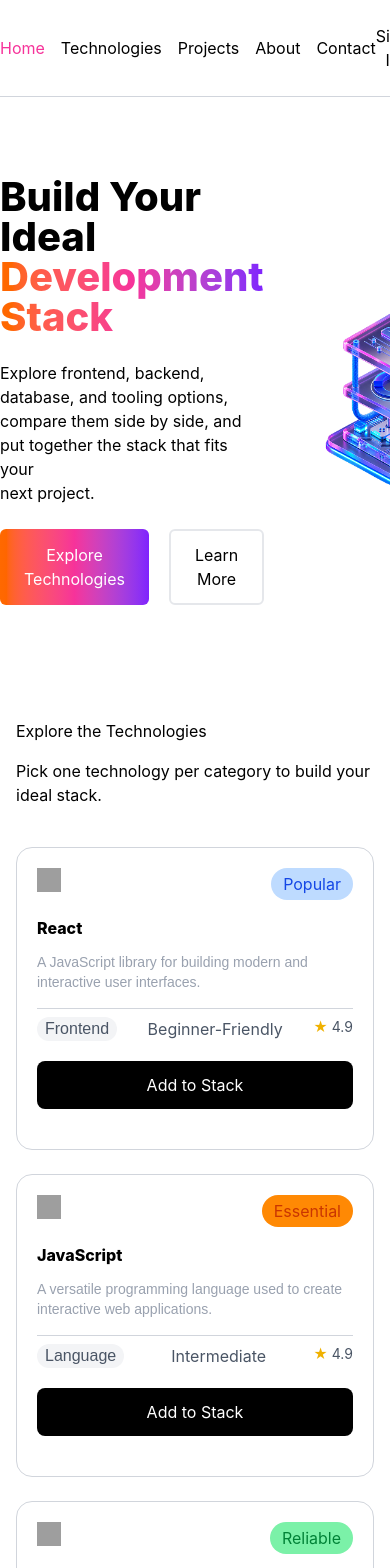
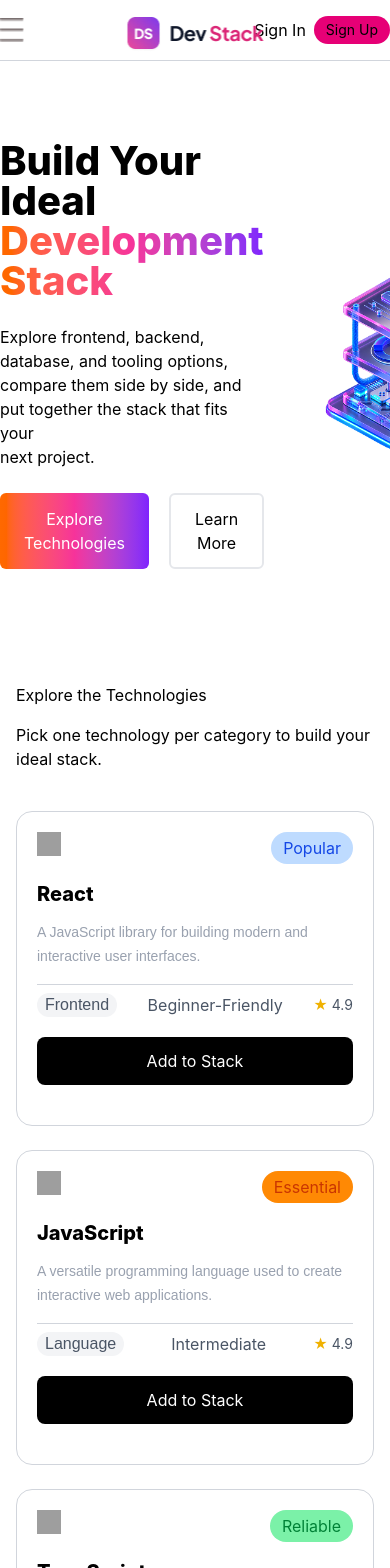
Before and after one commit to SahrearUdoy/assignmentFive, a React (Vite) app: page / in a window 390 px wide. Shown: the top 1568 px of the page. Built offline with nearby package versions, Linux system fonts and the light colour scheme; grey boxes are pictures that could not be loaded.

Commit message:
Added responsive functionality in the Navbar

```diff
--- a/src/components/Explore-Technologies.jsx
+++ b/src/components/Explore-Technologies.jsx
@@ -34,6 +34,11 @@
     setCount(updatedStack);
 
     toast.info("Technology removed from stack");
+  }
+
+  function removeAll() {
+    setCount([]);
+    toast.info("All technologies removed from stack");
   }
 
   return (
@@ -94,6 +99,14 @@
                 </div>
               ))}
             </div>
+
+            {/* Remove All button */}
+            <button
+              onClick={removeAll}
+              className="w-full mt4 border-red-300 text-red-600 py-2 rounded-lg hover:bg-red-200"
+            >
+              Remove All
+            </button>
           </div>
         </div>
       </div>
--- a/src/components/Navbar.jsx
+++ b/src/components/Navbar.jsx
@@ -1,14 +1,18 @@
+import hamburger from "../../ui/hamburger.png";
+
 function Navbar() {
   return (
-    <div className="inter-font border-b border-gray-300 py-4">
-      <nav className="flex justify-between container mx-auto max-w-7xl">
+    <div className="inter-font border-b border-gray-300 py-4 sticky top-0 bg-white z-50">
+      <nav className="relative flex justify-between container mx-auto max-w-7xl">
+        <button className="md:hidden">
+          <img src={hamburger} alt="" className="w-6 h-6" />
+        </button>
         {/* logos */}
-        <div className="">
+        <div className="absolute left-1/2 -translate-x-1/2 md:static md:translate-x-0">
           <img src="../../assets/logo-text.png" alt="" />
-          <img src="" alt="" />
         </div>
         {/* links in the middle */}
-        <ul className="flex gap-4 items-center">
+        <ul className="hidden md:flex gap-4 items-center">
           <li>
             <a href="" className="text-pink-500">
               Home
@@ -30,9 +34,16 @@
 
         {/* Sign in and sign up buttons */}
 
-        <div className="flex gap-3">
+        <div className="hidden md:flex gap-3">
           <button>Sign In</button>
           <button className="bg-pink-600 rounded-l-2xl rounded-r-2xl px-4 py-2 text-white">
+            Sign Up
+          </button>
+        </div>
+
+        <div className="flex md:hidden gap-2 items-center">
+          <button>Sign In</button>
+          <button className="bg-pink-600 rounded-l-2xl rounded-r-2xl px-3 py-1 text-sm">
             Sign Up
           </button>
         </div>
--- a/src/components/TechnologyCard.jsx
+++ b/src/components/TechnologyCard.jsx
@@ -30,12 +30,12 @@
         </span>
       </div>
 
-      <h2 className="pt-4 pb-3 font-extrabold ">{technology.name}</h2>
-      <p className="jakarta-font pb-4 text-gray-400 text-sm border-b border-gray-300">
+      <h2 className="pt-4 pb-3 font-extrabold text-xl ">{technology.name}</h2>
+      <p className="jakarta-font pb-4 text-gray-400 text-sm border-b border-gray-300 leading-6">
         {technology.description}
       </p>
 
-      <div className="flex justify-between mt-2">
+      <div className="flex flex-wrap justify-between items-center gap-2 mt-2">
         <span className="bg-gray-100 rounded-full pl-2 pr-2 jakarta-font text-gray-600 ">
           {technology.category}
         </span>
```
